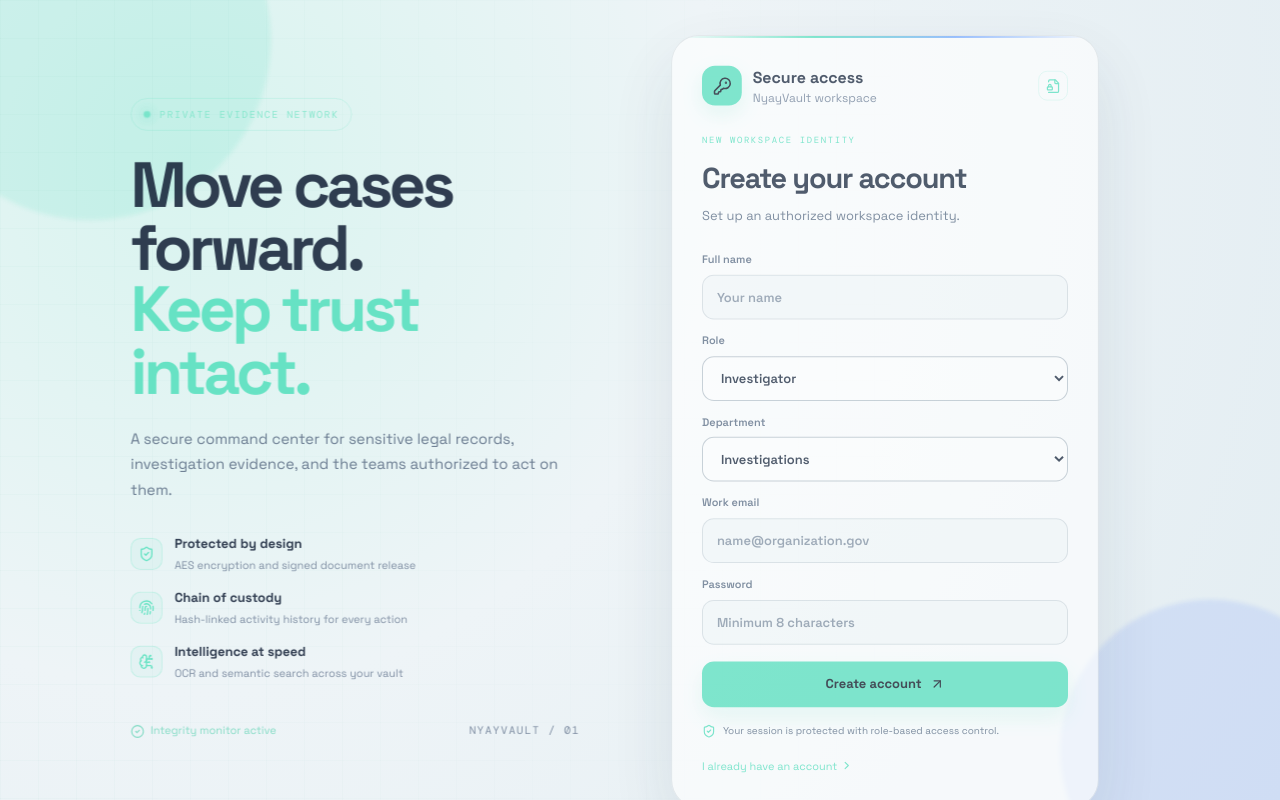
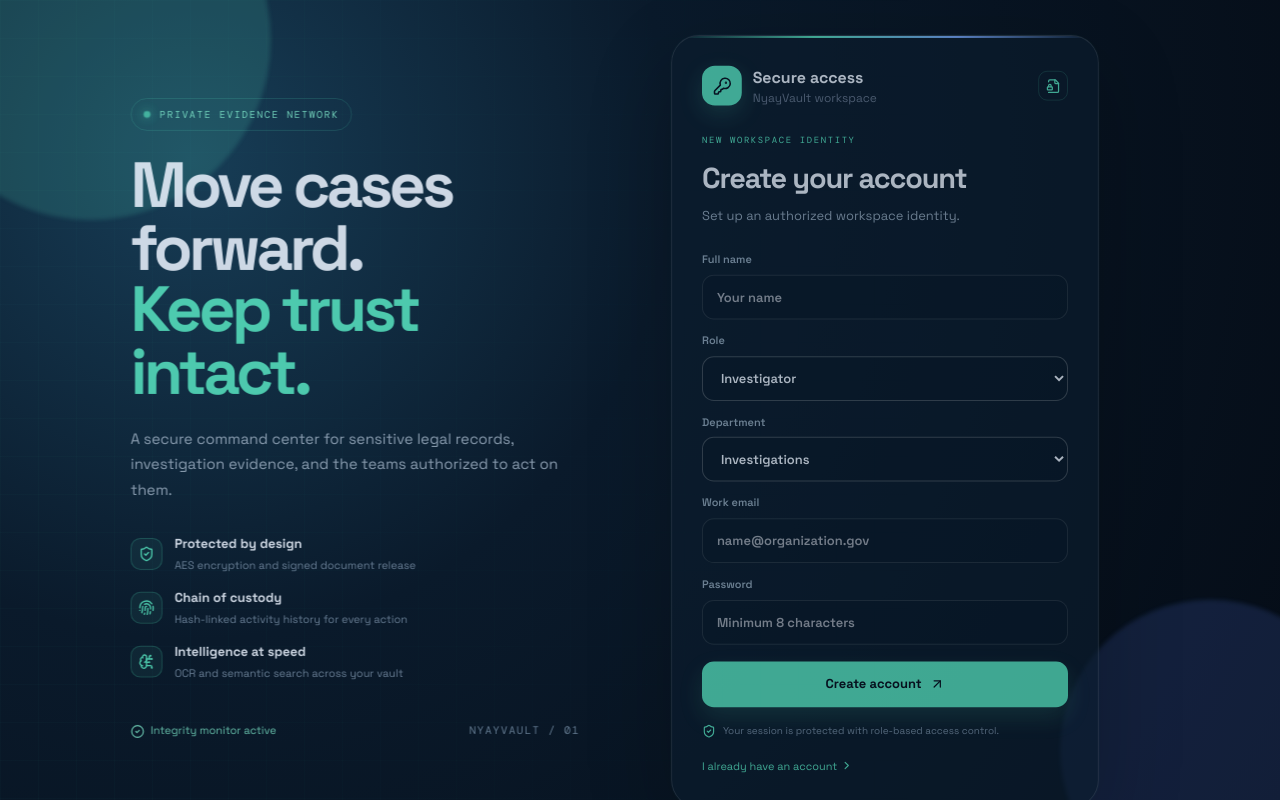
Before and after one commit to royharisankar-official/NyayVault, a React (Vite) app in the folder frontend/: page / in a window 1280 px wide. Shown: the top 800 px of the page. Built offline with nearby package versions, Linux system fonts and the light colour scheme; grey boxes are pictures that could not be loaded.

Commit message:
Set dark mode as default theme
Migrate existing browsers from the previous light default while preserving future user-selected themes.

Co-authored-by: Copilot <223556219+Copilot@users.noreply.github.com>

```diff
--- a/frontend/src/main.jsx
+++ b/frontend/src/main.jsx
@@ -14,14 +14,14 @@ import "./index.css";
 const API = "/api";
 const PRODUCT_NAME = "NyayVault";
 const tokenKey = "dms_token";
-const themeDefaultVersion = "light-default-v2";
+const themeDefaultVersion = "dark-default-v3";
 const launchTheme = new URLSearchParams(window.location.search).get("theme");
 const storedThemeVersion = localStorage.getItem("dms_theme_default");
 const initialTheme = launchTheme === "light" || launchTheme === "dark"
   ? launchTheme
   : storedThemeVersion === themeDefaultVersion
-    ? localStorage.getItem("dms_theme") || "light"
-    : "light";
+    ? localStorage.getItem("dms_theme") || "dark"
+    : "dark";
 document.documentElement.classList.toggle("light", initialTheme === "light");
 const nav = [
   { id: "overview", label: "Dashboard", icon: Gauge },
@@ -173,11 +173,11 @@ function App() {
   const [theme, setTheme] = useState(() => {
     if (launchTheme === "light" || launchTheme === "dark") return launchTheme;
     if (localStorage.getItem("dms_theme_default") !== themeDefaultVersion) {
-      localStorage.setItem("dms_theme", "light");
+      localStorage.setItem("dms_theme", "dark");
       localStorage.setItem("dms_theme_default", themeDefaultVersion);
-      return "light";
-    }
-    return localStorage.getItem("dms_theme") || "light";
+      return "dark";
+    }
+    return localStorage.getItem("dms_theme") || "dark";
   });
   const [searchLoading, setSearchLoading] = useState(false);
   const [documentType, setDocumentType] = useState("");
```
